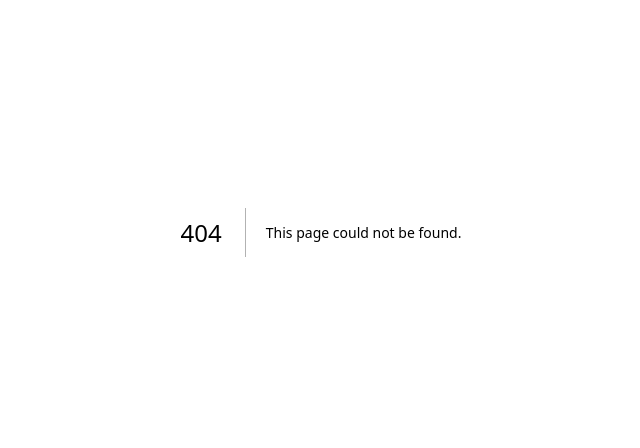
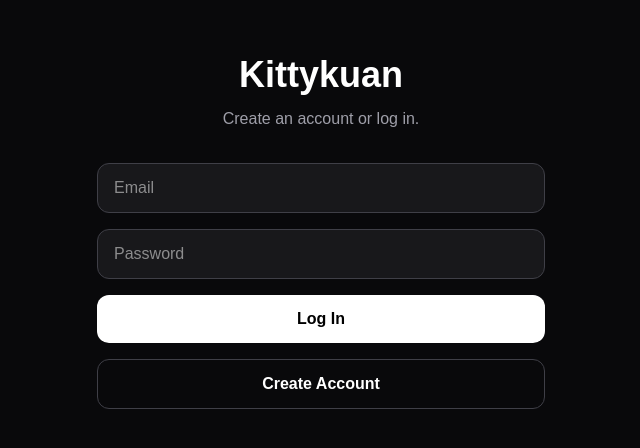
Before and after one commit to evannwj/my-first-saas, a Next.js app: page /login in a window 1280 px wide. Before the commit this address had no page. Shown: the part 168-616 px from the top of the page, without its empty margins (319-959 px from the left). Built offline with nearby package versions, Linux system fonts and the light colour scheme; no server answers.

Commit message:
Add Supabase authentication

```diff
--- /dev/null
+++ b/app/login/page.tsx
@@ -0,0 +1,94 @@
+'use client'
+
+import { useState } from 'react'
+import { createClient } from '@/lib/supabase/client'
+
+export default function LoginPage() {
+  const supabase = createClient()
+
+  const [email, setEmail] = useState('')
+  const [password, setPassword] = useState('')
+  const [message, setMessage] = useState('')
+
+  async function signUp() {
+    setMessage('Creating account...')
+
+    const { error } = await supabase.auth.signUp({
+      email,
+      password,
+    })
+
+    if (error) {
+      setMessage(error.message)
+    } else {
+      setMessage('Account created! Check your email if confirmation is required.')
+    }
+  }
+
+  async function logIn() {
+    setMessage('Logging in...')
+
+    const { error } = await supabase.auth.signInWithPassword({
+      email,
+      password,
+    })
+
+    if (error) {
+      setMessage(error.message)
+    } else {
+      setMessage('Logged in successfully!')
+    }
+  }
+
+  return (
+    <main className="min-h-screen bg-zinc-950 text-white flex items-center justify-center px-6">
+      <div className="w-full max-w-md">
+        <h1 className="text-4xl font-bold text-center">
+          Kittykuan
+        </h1>
+
+        <p className="mt-3 text-zinc-400 text-center">
+          Create an account or log in.
+        </p>
+
+        <div className="mt-8 space-y-4">
+          <input
+            type="email"
+            placeholder="Email"
+            value={email}
+            onChange={(e) => setEmail(e.target.value)}
+            className="w-full rounded-xl bg-zinc-900 border border-zinc-700 px-4 py-3"
+          />
+
+          <input
+            type="password"
+            placeholder="Password"
+            value={password}
+            onChange={(e) => setPassword(e.target.value)}
+            className="w-full rounded-xl bg-zinc-900 border border-zinc-700 px-4 py-3"
+          />
+
+          <button
+            onClick={logIn}
+            className="w-full rounded-xl bg-white text-black font-semibold py-3"
+          >
+            Log In
+          </button>
+
+          <button
+            onClick={signUp}
+            className="w-full rounded-xl border border-zinc-700 font-semibold py-3"
+          >
+            Create Account
+          </button>
+
+          {message && (
+            <p className="text-center text-sm text-zinc-400">
+              {message}
+            </p>
+          )}
+        </div>
+      </div>
+    </main>
+  )
+}
--- /dev/null
+++ b/lib/supabase/client.ts
@@ -0,0 +1,8 @@
+import { createBrowserClient } from '@supabase/ssr'
+
+export function createClient() {
+  return createBrowserClient(
+    process.env.NEXT_PUBLIC_SUPABASE_URL!,
+    process.env.NEXT_PUBLIC_SUPABASE_PUBLISHABLE_KEY!
+  )
+}
--- /dev/null
+++ b/lib/supabase/server.ts
@@ -0,0 +1,28 @@
+import { createServerClient } from '@supabase/ssr'
+import { cookies } from 'next/headers'
+
+export async function createClient() {
+  const cookieStore = await cookies()
+
+  return createServerClient(
+    process.env.NEXT_PUBLIC_SUPABASE_URL!,
+    process.env.NEXT_PUBLIC_SUPABASE_PUBLISHABLE_KEY!,
+    {
+      cookies: {
+        getAll() {
+          return cookieStore.getAll()
+        },
+        setAll(cookiesToSet) {
+          try {
+            cookiesToSet.forEach(({ name, value, options }) =>
+              cookieStore.set(name, value, options)
+            )
+          } catch {
+            // Server Components cannot always write cookies.
+            // That's okay; auth middleware/proxy will handle refreshing later.
+          }
+        },
+      },
+    }
+  )
+}
--- a/package.json
+++ b/package.json
@@ -9,6 +9,8 @@
     "lint": "eslint"
   },
   "dependencies": {
+    "@supabase/ssr": "^0.12.5",
+    "@supabase/supabase-js": "^2.112.4",
     "next": "16.3.2",
     "react": "19.2.8",
     "react-dom": "19.2.8"
```
Also changed, not shown: public/lib/Supabase/client.ts (added), 1 other file (tests, documents, lock files or other folders).
